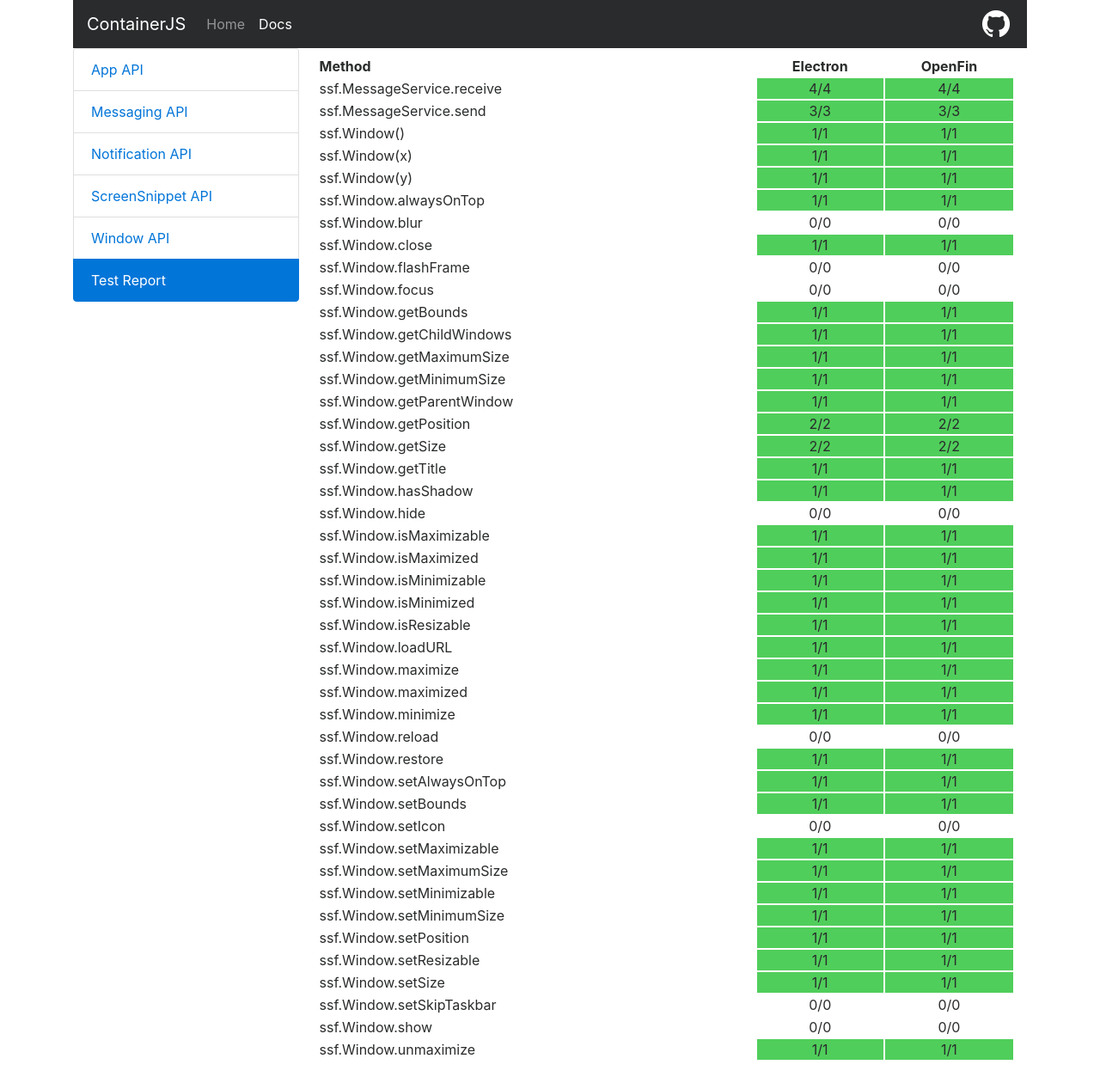
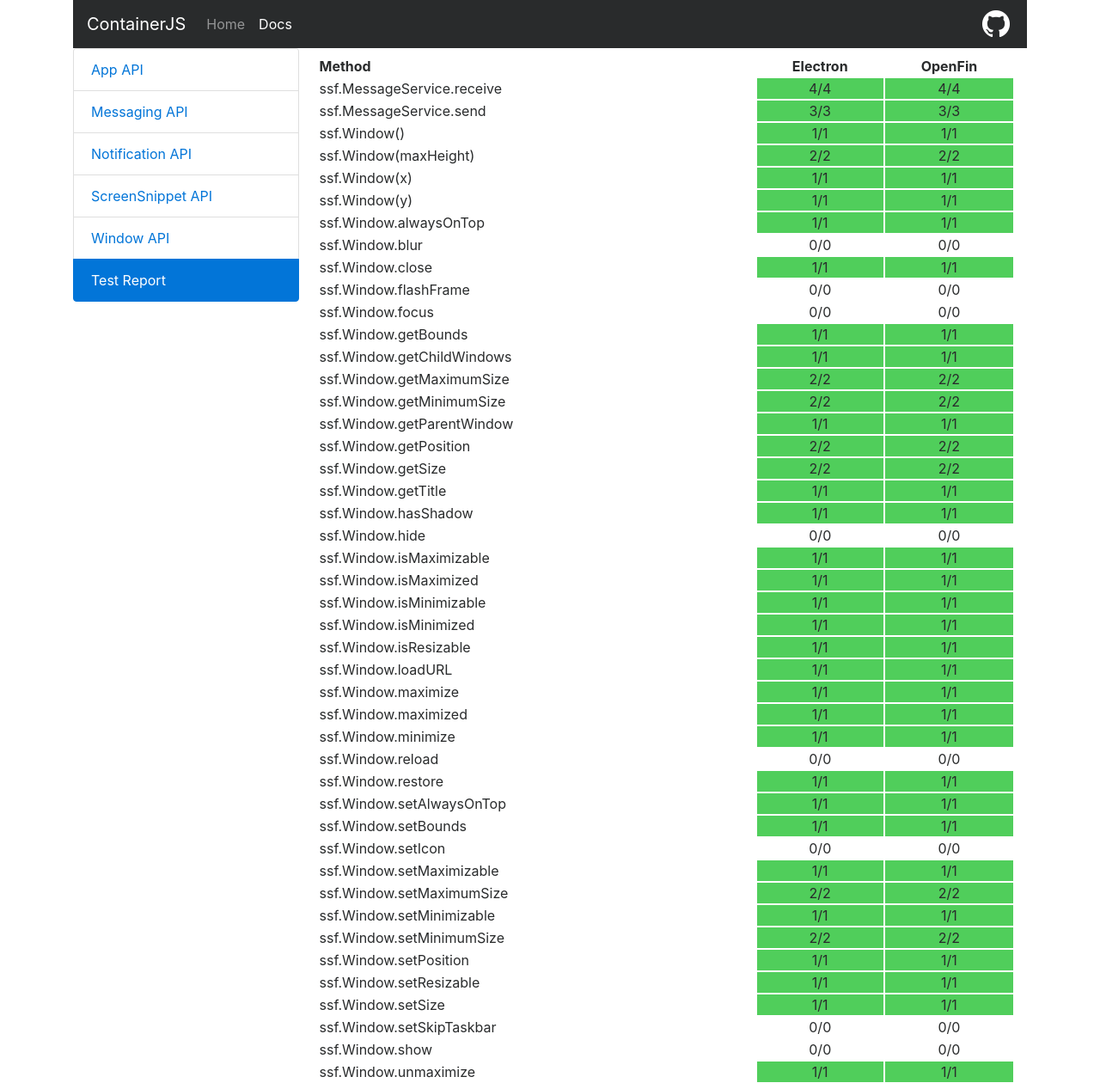
Before and after one commit to symphonyoss/ContainerJS, a Jekyll site: the page built from docs/test-matrix.md, in a window 1280 px wide. Shown: the whole page at 86% size. Built offline with Jekyll 4.4.1, drawn with Linux system fonts in a browser that asks for light colours; nearby versions of some CDN libraries; before the commit the page ends 1234 px from its top, so only the background shows below that.

Commit message:
Add framesize to openfin (#121)

```diff
--- a/docs/test-matrix.md
+++ b/docs/test-matrix.md
@@ -12,6 +12,7 @@
 |ssf.MessageService.receive|<span style="background-color:#50ce5b; display: block;">4/4</span>|<span style="background-color:#50ce5b; display: block;">4/4</span>|
 |ssf.MessageService.send|<span style="background-color:#50ce5b; display: block;">3/3</span>|<span style="background-color:#50ce5b; display: block;">3/3</span>|
 |ssf.Window()|<span style="background-color:#50ce5b; display: block;">1/1</span>|<span style="background-color:#50ce5b; display: block;">1/1</span>|
+|ssf.Window(maxHeight)|<span style="background-color:#50ce5b; display: block;">2/2</span>|<span style="background-color:#50ce5b; display: block;">2/2</span>|
 |ssf.Window(x)|<span style="background-color:#50ce5b; display: block;">1/1</span>|<span style="background-color:#50ce5b; display: block;">1/1</span>|
 |ssf.Window(y)|<span style="background-color:#50ce5b; display: block;">1/1</span>|<span style="background-color:#50ce5b; display: block;">1/1</span>|
 |ssf.Window.alwaysOnTop|<span style="background-color:#50ce5b; display: block;">1/1</span>|<span style="background-color:#50ce5b; display: block;">1/1</span>|
@@ -21,8 +22,8 @@
 |ssf.Window.focus|<span style="background-color:; display: block;">0/0</span>|<span style="background-color:; display: block;">0/0</span>|
 |ssf.Window.getBounds|<span style="background-color:#50ce5b; display: block;">1/1</span>|<span style="background-color:#50ce5b; display: block;">1/1</span>|
 |ssf.Window.getChildWindows|<span style="background-color:#50ce5b; display: block;">1/1</span>|<span style="background-color:#50ce5b; display: block;">1/1</span>|
-|ssf.Window.getMaximumSize|<span style="background-color:#50ce5b; display: block;">1/1</span>|<span style="background-color:#50ce5b; display: block;">1/1</span>|
-|ssf.Window.getMinimumSize|<span style="background-color:#50ce5b; display: block;">1/1</span>|<span style="background-color:#50ce5b; display: block;">1/1</span>|
+|ssf.Window.getMaximumSize|<span style="background-color:#50ce5b; display: block;">2/2</span>|<span style="background-color:#50ce5b; display: block;">2/2</span>|
+|ssf.Window.getMinimumSize|<span style="background-color:#50ce5b; display: block;">2/2</span>|<span style="background-color:#50ce5b; display: block;">2/2</span>|
 |ssf.Window.getParentWindow|<span style="background-color:#50ce5b; display: block;">1/1</span>|<span style="background-color:#50ce5b; display: block;">1/1</span>|
 |ssf.Window.getPosition|<span style="background-color:#50ce5b; display: block;">2/2</span>|<span style="background-color:#50ce5b; display: block;">2/2</span>|
 |ssf.Window.getSize|<span style="background-color:#50ce5b; display: block;">2/2</span>|<span style="background-color:#50ce5b; display: block;">2/2</span>|
@@ -44,9 +45,9 @@
 |ssf.Window.setBounds|<span style="background-color:#50ce5b; display: block;">1/1</span>|<span style="background-color:#50ce5b; display: block;">1/1</span>|
 |ssf.Window.setIcon|<span style="background-color:; display: block;">0/0</span>|<span style="background-color:; display: block;">0/0</span>|
 |ssf.Window.setMaximizable|<span style="background-color:#50ce5b; display: block;">1/1</span>|<span style="background-color:#50ce5b; display: block;">1/1</span>|
-|ssf.Window.setMaximumSize|<span style="background-color:#50ce5b; display: block;">1/1</span>|<span style="background-color:#50ce5b; display: block;">1/1</span>|
+|ssf.Window.setMaximumSize|<span style="background-color:#50ce5b; display: block;">2/2</span>|<span style="background-color:#50ce5b; display: block;">2/2</span>|
 |ssf.Window.setMinimizable|<span style="background-color:#50ce5b; display: block;">1/1</span>|<span style="background-color:#50ce5b; display: block;">1/1</span>|
-|ssf.Window.setMinimumSize|<span style="background-color:#50ce5b; display: block;">1/1</span>|<span style="background-color:#50ce5b; display: block;">1/1</span>|
+|ssf.Window.setMinimumSize|<span style="background-color:#50ce5b; display: block;">2/2</span>|<span style="background-color:#50ce5b; display: block;">2/2</span>|
 |ssf.Window.setPosition|<span style="background-color:#50ce5b; display: block;">1/1</span>|<span style="background-color:#50ce5b; display: block;">1/1</span>|
 |ssf.Window.setResizable|<span style="background-color:#50ce5b; display: block;">1/1</span>|<span style="background-color:#50ce5b; display: block;">1/1</span>|
 |ssf.Window.setSize|<span style="background-color:#50ce5b; display: block;">1/1</span>|<span style="background-color:#50ce5b; display: block;">1/1</span>|
```
